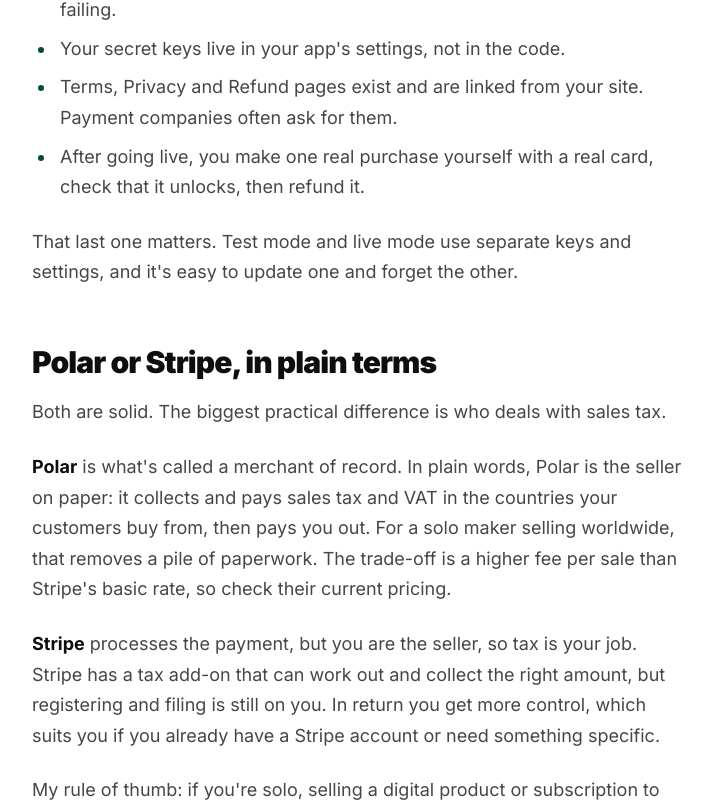
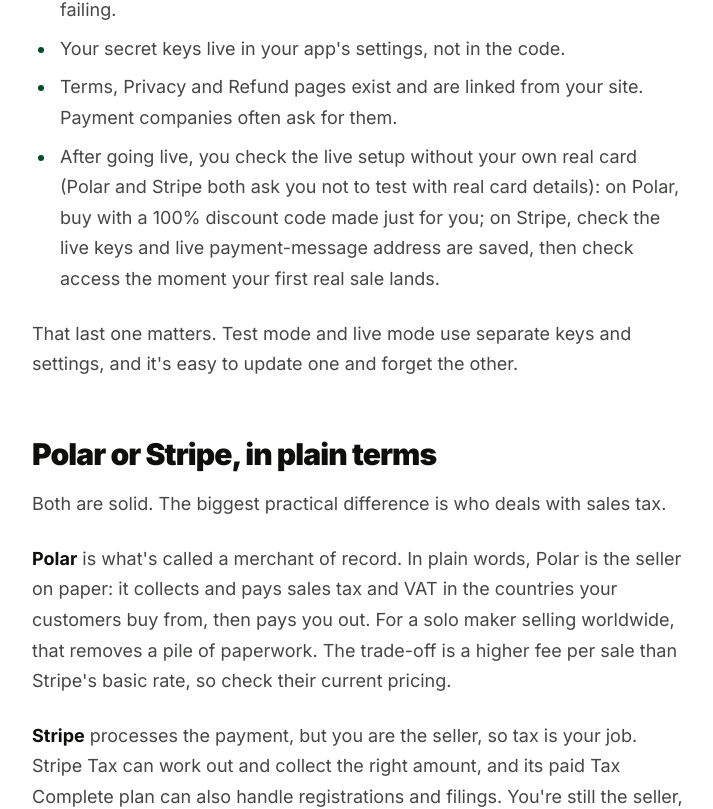
Before and after one commit to shiptopaid/site, a Next.js app: page /blog/add-payments-to-ai-built-app in a window 1280 px wide. Shown: the part 4432-5241 px from the top of the page, without its empty margins (280-993 px from the left). Built offline with nearby package versions, Linux system fonts and the light colour scheme; no server answers.

Commit message:
Payments guide: Stripe Tax Complete now handles registrations and filings; don't advise live tests with a real card

```diff
--- a/src/content/posts/add-payments-to-ai-built-app.ts
+++ b/src/content/posts/add-payments-to-ai-built-app.ts
@@ -134,7 +134,7 @@
         "Your payment dashboard shows messages to your app as delivered, not failing.",
         "Your secret keys live in your app's settings, not in the code.",
         "Terms, Privacy and Refund pages exist and are linked from your site. Payment companies often ask for them.",
-        "After going live, you make one real purchase yourself with a real card, check that it unlocks, then refund it."
+        "After going live, you check the live setup without your own real card (Polar and Stripe both ask you not to test with real card details): on Polar, buy with a 100% discount code made just for you; on Stripe, check the live keys and live payment-message address are saved, then check access the moment your first real sale lands."
       ]
     },
     {
@@ -155,7 +155,7 @@
     },
     {
       "type": "p",
-      "text": "**Stripe** processes the payment, but you are the seller, so tax is your job. Stripe has a tax add-on that can work out and collect the right amount, but registering and filing is still on you. In return you get more control, which suits you if you already have a Stripe account or need something specific."
+      "text": "**Stripe** processes the payment, but you are the seller, so tax is your job. Stripe Tax can work out and collect the right amount, and its paid Tax Complete plan can also handle registrations and filings. You're still the seller, though, so those registrations are in your name. In return you get more control, which suits you if you already have a Stripe account or need something specific."
     },
     {
       "type": "p",
```
